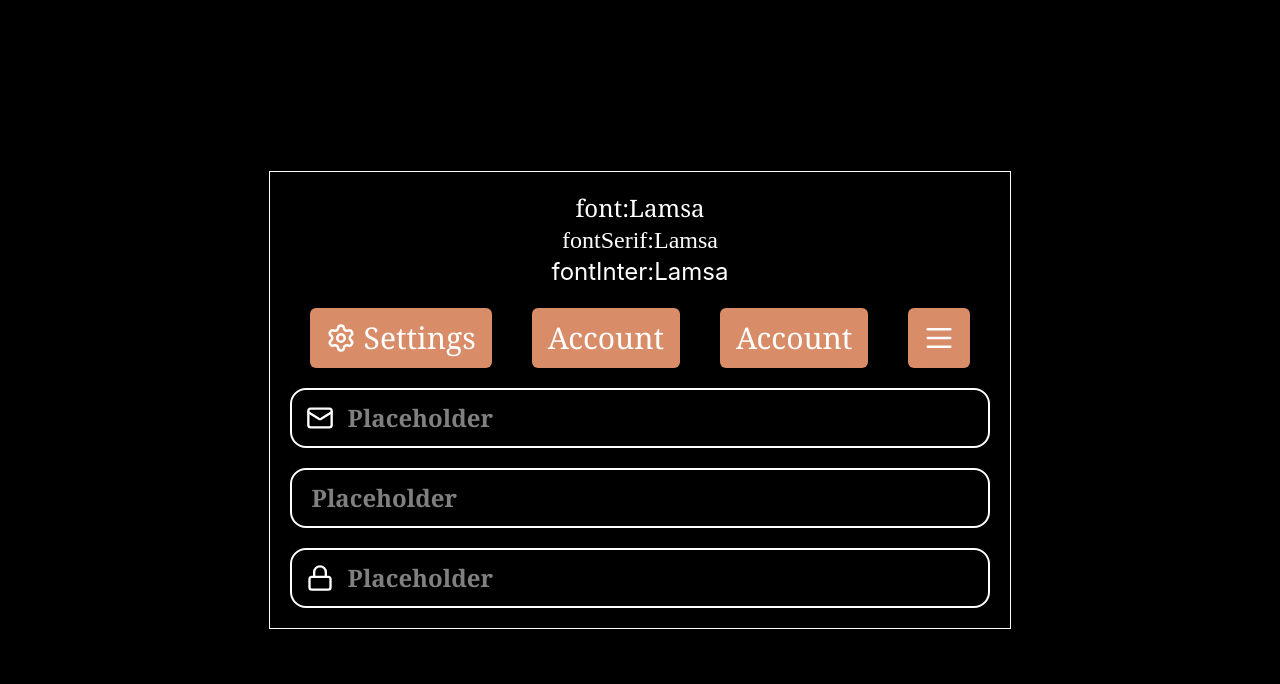
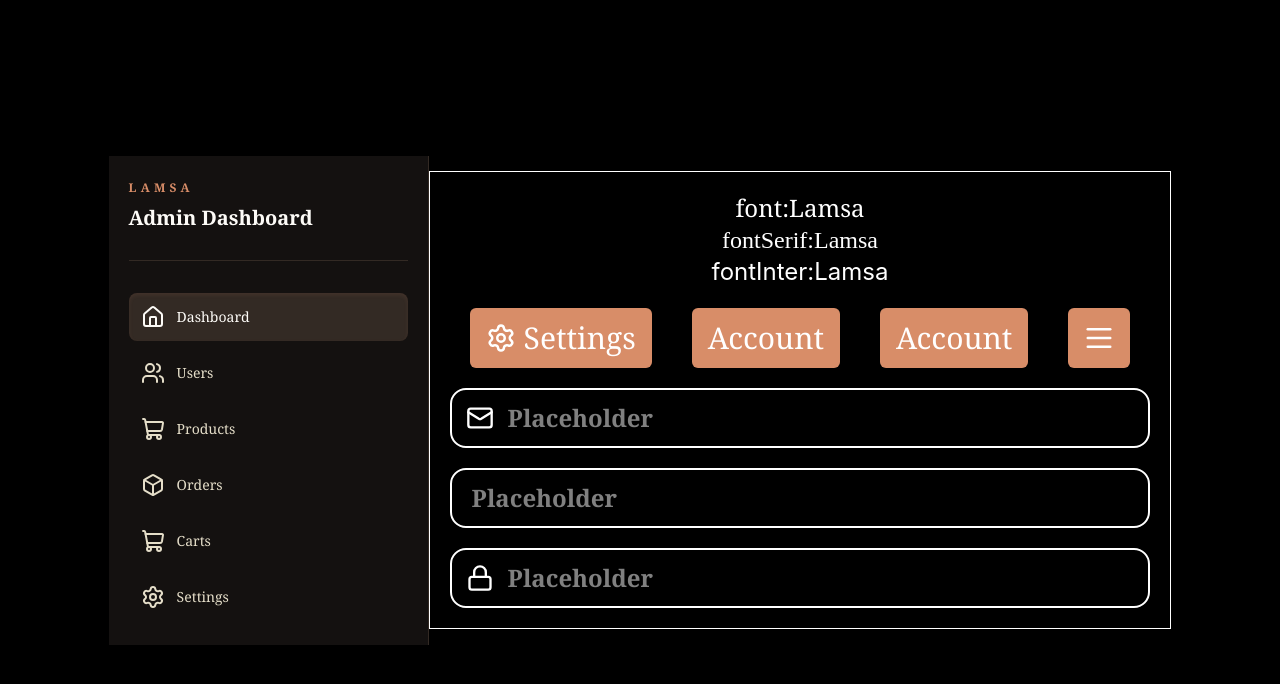
Before and after one commit to Frontend-Training-Team/Admin-Dashboard-Online-Store, a React (Vite) app: page / in a window 1280 px wide. Shown: the top 684 px of the page. Built offline with nearby package versions, Linux system fonts and the light colour scheme; a web font is replaced by a local one.

Commit message:
feature/sidebar-layout test with icons

```diff
--- a/src/App.jsx
+++ b/src/App.jsx
@@ -2,11 +2,15 @@ import { Lock, Mail, Settings, TextAlignJustify } from "lucide-react";
 import Btn from "./components/ui/IconButton";
 import IconInput from "./components/ui/IconInput";
 import Input from "./components/ui/Input";
+import Sidebar from "./components/layout/Sidebar";
+import { BrowserRouter } from "react-router-dom";
 
 function App() {
   return (
     <>
+    <BrowserRouter>
       <div className="min-h-screen text-white bg-black flex justify-center items-center font-serif">
+      <Sidebar/>
         <div className="border p-5">
           <h2 className="text-center text-2xl">font:Lamsa</h2>
           <h2 className="text-center text-2xl font-Serif">fontSerif:Lamsa</h2>
@@ -26,6 +30,7 @@ function App() {
           <IconInput Icon={<Lock size={28} />} />
         </div>
       </div>
+    </BrowserRouter>
     </>
   )
 }
--- a/src/components/layout/Sidebar.jsx
+++ b/src/components/layout/Sidebar.jsx
@@ -1,13 +1,14 @@
 import { useState } from 'react'
 import { NavLink } from 'react-router-dom'
+import { Box, House, ShoppingCart, Users, Settings } from 'lucide-react'
 
 const navigationItems = [
-  { label: 'Dashboard', to: '/' },
-  { label: 'Users', to: '/users' },
-  { label: 'Products', to: '/products' },
-  { label: 'Orders', to: '/orders' },
-  { label: 'Carts', to: '/carts' },
-  { label: 'Settings', to: '/settings' },
+  { label: 'Dashboard', to: '/' , icon: <House/>},
+  { label: 'Users', to: '/users' , icon: <Users/>},
+  { label: 'Products', to: '/products' , icon: <ShoppingCart/>},
+  { label: 'Orders', to: '/orders' , icon: <Box/>},
+  { label: 'Carts', to: '/carts' , icon: <ShoppingCart/>},
+  { label: 'Settings', to: '/settings', icon: <Settings/> },
 ]
 
 function Sidebar() {
@@ -48,7 +49,7 @@ function Sidebar() {
               onClick={closeSidebar}
               className={({ isActive }) => `flex items-center gap-3 rounded-lg px-3 py-3 text-sm font-medium transition ${isActive ? 'bg-brand-800 text-brand-50 shadow-inner shadow-brand-300/10' : 'text-brand-200 hover:bg-brand-900 hover:text-brand-100'}`}
             >
-              {/* <icon /> */}
+              {item.icon}
               {item.label}
             </NavLink>
           ))}
```
